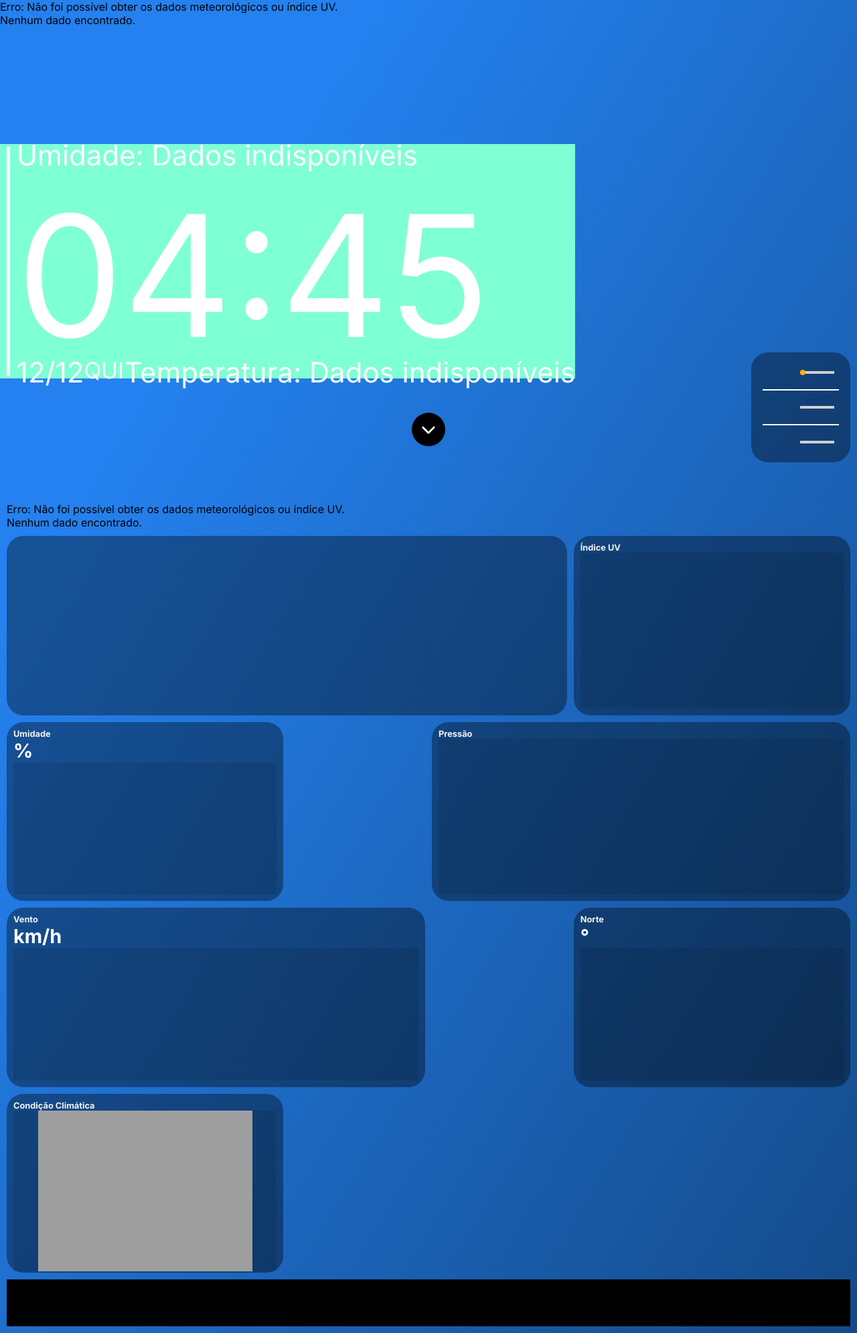
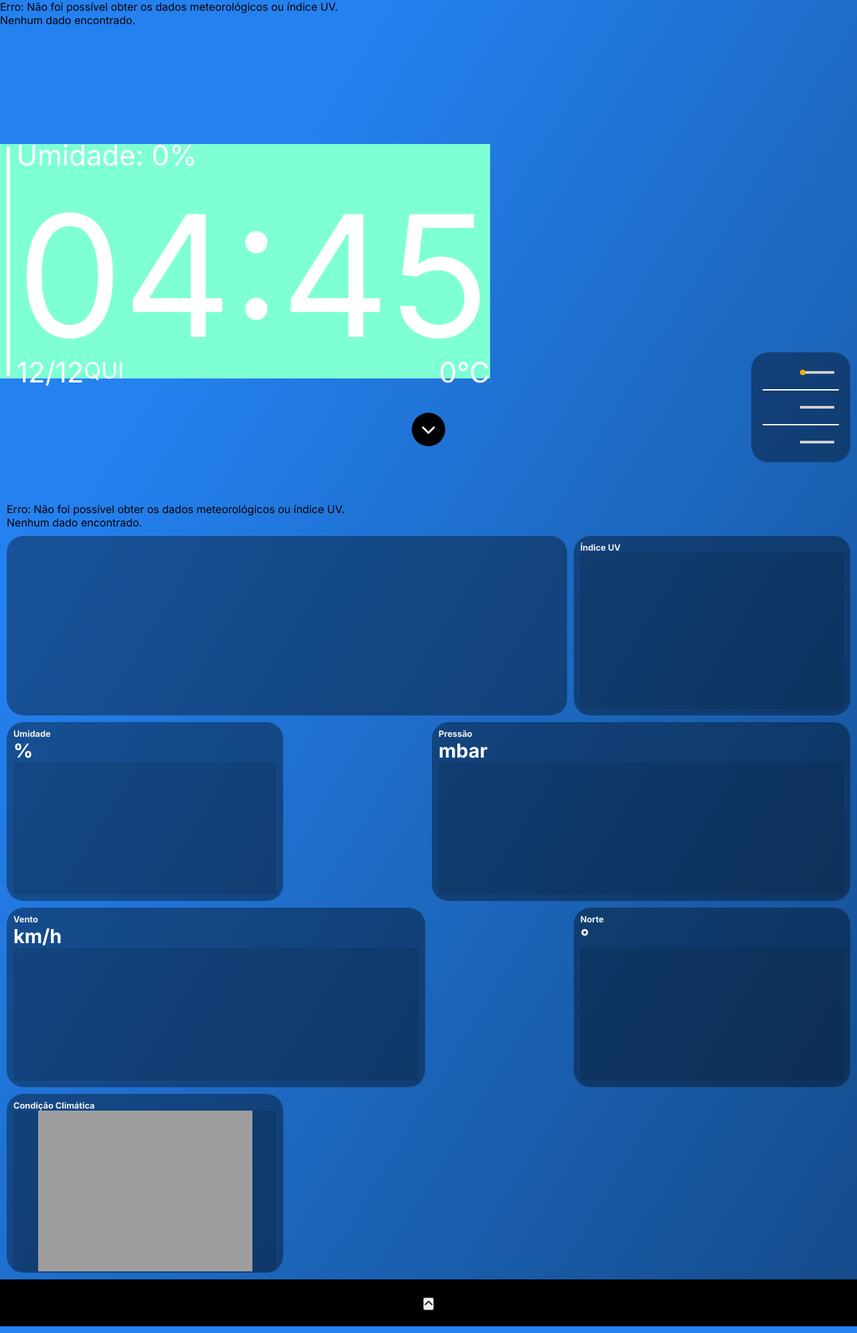
Before and after one commit to matgduarte/tcc, a PHP site: page / in a window 1280 px wide. Shown: the part 100-2090 px from the top of the page at 67% size. Run offline with PHP 8.4, Linux system fonts and the light colour scheme; data that the repository does not hold is empty; some libraries are stand-ins or nearby versions; grey boxes are pictures that could not be loaded.

Commit message:
Update index.php

```diff
--- a/index.php
+++ b/index.php
@@ -23,81 +23,6 @@
         </head>
 
         <body>
-        <script>
-    async function getWeatherData(lat, lon) {
-        try {
-            const weatherResponse = await fetch(`https://api.open-meteo.com/v1/forecast?latitude=${lat}&longitude=${lon}&daily=temperature_2m_max,temperature_2m_min,temperature_2m_mean,weathercode&current_weather=true&timezone=auto&lang=pt`);
-            const weatherData = await weatherResponse.json();
-
-            if (weatherResponse.status !== 200) {
-                throw new Error('Erro ao buscar dados do clima');
-            }
-
-            console.log(weatherData); // Adicionei log para verificar os dados
-
-            // Atualiza a temperatura atual
-            const temperaturaDiv = document.getElementById('temperatura_principal');
-            const tempAtual = weatherData.current_weather ? Math.round(weatherData.current_weather.temperature) : 'Indisponível';
-            temperaturaDiv.innerHTML = `${tempAtual}°`;
-
-            // Atualiza a umidade atual
-            const umidadeDiv = document.getElementById('umidade_principal');
-            const umidadeAtual = weatherData.current_weather ? weatherData.current_weather.relative_humidity : 'Indisponível'; // Certifique-se de que a API retorna `relative_humidity`
-            umidadeDiv.innerHTML = umidadeAtual !== 'Indisponível' ? `Umidade: ${umidadeAtual}%` : 'Umidade: Indisponível';
-
-            // Atualiza os dados para os 3 dias
-            const days = [0, 1, 2];
-            days.forEach((day, index) => {
-                const date = new Date();
-                date.setDate(date.getDate() + day);
-
-                // Atualiza data
-                const dateLabel = index === 0 ? "Hoje" : index === 1 ? "Amanhã" : date.toLocaleDateString('pt-BR', {
-                    weekday: 'short'
-                });
-                document.querySelector(`#dia${index + 1} .data-dia`).textContent = dateLabel;
-
-                // Atualiza temperaturas mínimas e máximas
-                const tempMax = Math.round(weatherData.daily.temperature_2m_max[day]);
-                const tempMin = Math.round(weatherData.daily.temperature_2m_min[day]);
-                document.querySelector(`#dia${index + 1} .min-value`).textContent = `${tempMin}°`;
-                document.querySelector(`#dia${index + 1} .max-value`).textContent = `${tempMax}°`;
-
-                // Atualiza ícone de clima
-                const weatherCode = weatherData.daily.weathercode[day];
-                const iconDiv = document.querySelector(`#dia${index + 1} .icon_thermal`);
-                const icon = getWeatherIcon(weatherCode);
-                iconDiv.innerHTML = `<ion-icon name="${icon}"></ion-icon>`;
-            });
-        } catch (error) {
-            console.error('Erro:', error.message);
-        }
-    }
-
-    // Função para retornar o ícone com base no código do clima
-    function getWeatherIcon(weatherCode) {
-        const weatherIcons = {
-            0: 'sunny-outline', // Céu limpo
-            1: 'partly-sunny-outline', // Parcialmente nublado
-            2: 'cloudy-outline', // Nublado
-            3: 'cloudy-outline', // Muito nublado
-            45: 'cloud-outline', // Névoa
-            48: 'cloud-outline', // Névoa densa
-            51: 'rainy-outline', // Chuvisco
-            61: 'rainy-outline', // Chuva leve
-            63: 'rainy-outline', // Chuva moderada
-            71: 'snow-outline', // Neve leve
-            95: 'thunderstorm-outline', // Tempestade
-            99: 'thunderstorm-outline' // Tempestade severa
-        };
-
-        return weatherIcons[weatherCode] || 'help-outline'; // Ícone padrão para códigos desconhecidos
-    }
-
-    window.onload = function() {
-        getWeatherData(-21.248833, -50.314750); // Substitua pelas coordenadas reais
-    }
-</script>
 
             <!--   popup aquiiiiiiiiiiiiiiiiiiiiiiiiiiiiiiiiiiiiiiiiiiiiiiiiiiiiiiiiiiiiiiiiiiiiiiiiiiiiiiiiiiiiiiiiiiiiiiiiiiiiiiiiiiiiiiiiiiii -->
             <section class="popup">
@@ -148,7 +73,7 @@
                 <script nomodule src="https://unpkg.com/ionicons@5.5.2/dist/ionicons/ionicons.js"></script>
             </section>
             <!--   site aquiiiiiiiiiiiiiiiiiiiiiiiiii -->
-            <div class="container" >
+            <div class="container">
                 <header>
                     <div class="a_pagina_tabela"></div>
                     <div class="logo">
@@ -182,7 +107,7 @@
                                             $row = $result->fetch_assoc();
                                             echo "<p>Umidade: " . htmlspecialchars($row['Valor_Dados']) . "%</p>";
                                         } else {
-                        echo "<p>Umidade: Dados indisponíveis</p>";
+                                            echo "<p>Umidade: 0%</p>";
                                         }
                                         ?>
                                     </div>
@@ -219,9 +144,9 @@
 
                                             if ($result && $result->num_rows > 0) {
                                                 $row = $result->fetch_assoc();
-                            echo "<p>Temperatura: " . htmlspecialchars($row['Valor_Dados']) . "°C</p>";
+                                                echo "" . htmlspecialchars($row['Valor_Dados']) . "°C</p>";
                                             } else {
-                            echo "<p>Temperatura: Dados indisponíveis</p>";
+                                                echo "<p>0°C</p>";
                                             }
                                             ?>
                                         </div>
@@ -229,7 +154,6 @@
                                 </div>
                             </div>
                         </section>
-</div>
                         <!--section informação diario-->
                     <section id="diario">
                         <div class="dia" id="dia1">
@@ -287,10 +211,12 @@
                         </div>
                     </section>
                     </div>
+
+
                     <!--aqui victor aaaaaaaaaaaaaaaaaaaaaaaaaaaaaaaaaaaaaaaaaaaaaaaaaaaaaaaaaaaaaaaaaaaaaa-->
                     <!--           botao de descer             -->
                     <section id="sec_btn_dados">
-                        <button id="btn_dados">
+                        <button id="btn_dados" class="btn_dados">
                             <i class="fas fa-chevron-down"></i>
                         </button>
                     </section>
@@ -325,7 +251,7 @@
                         <div class="bloquinhos">
                             <div class="areatexto">
                                 <h2>Pressão</h2>
-        <h1><?php echo $valor_dado_3; ?></h1>
+                                <h1><?php echo $valor_dado_3; ?> mbar</h1>
                             </div>
                             <div class="areainterativa">
                                 <div id="pressureGaugeContainer"></div>
@@ -348,7 +274,7 @@
                                 <h2><?php require_once('includes/funcoes.php');
                                     echo $direcao;
                                     ?></h2>
-        <h1><?php echo $valor_dado_5; ?> °</h1>
+                                <h1><?php echo $valor_dado_5; ?>°</h1>
                             </div>
                             <div class="areainterativa">
                                 <div id="windGaugeContainer"></div>
@@ -380,13 +306,17 @@
                                 ?>
                             </div>
                         </div>
-
-
+                    </section>
                 </main>
 
                 <footer>
-                    <div class="footer_item">
+                    <div class="footer_item_hide">
                     </div>
+                    <section id="sec_btn_dados2">
+                        <button id="btn_dados2" class="btn_footer">
+                            <i class="fas fa-chevron-up"></i>
+                        </button>
+                    </section>
                     <div class="footer_item_hide">
                         <button id="mudarFonte"></button>
                     </div>
```
Lines whose indentation alone changed are shown as unchanged.
